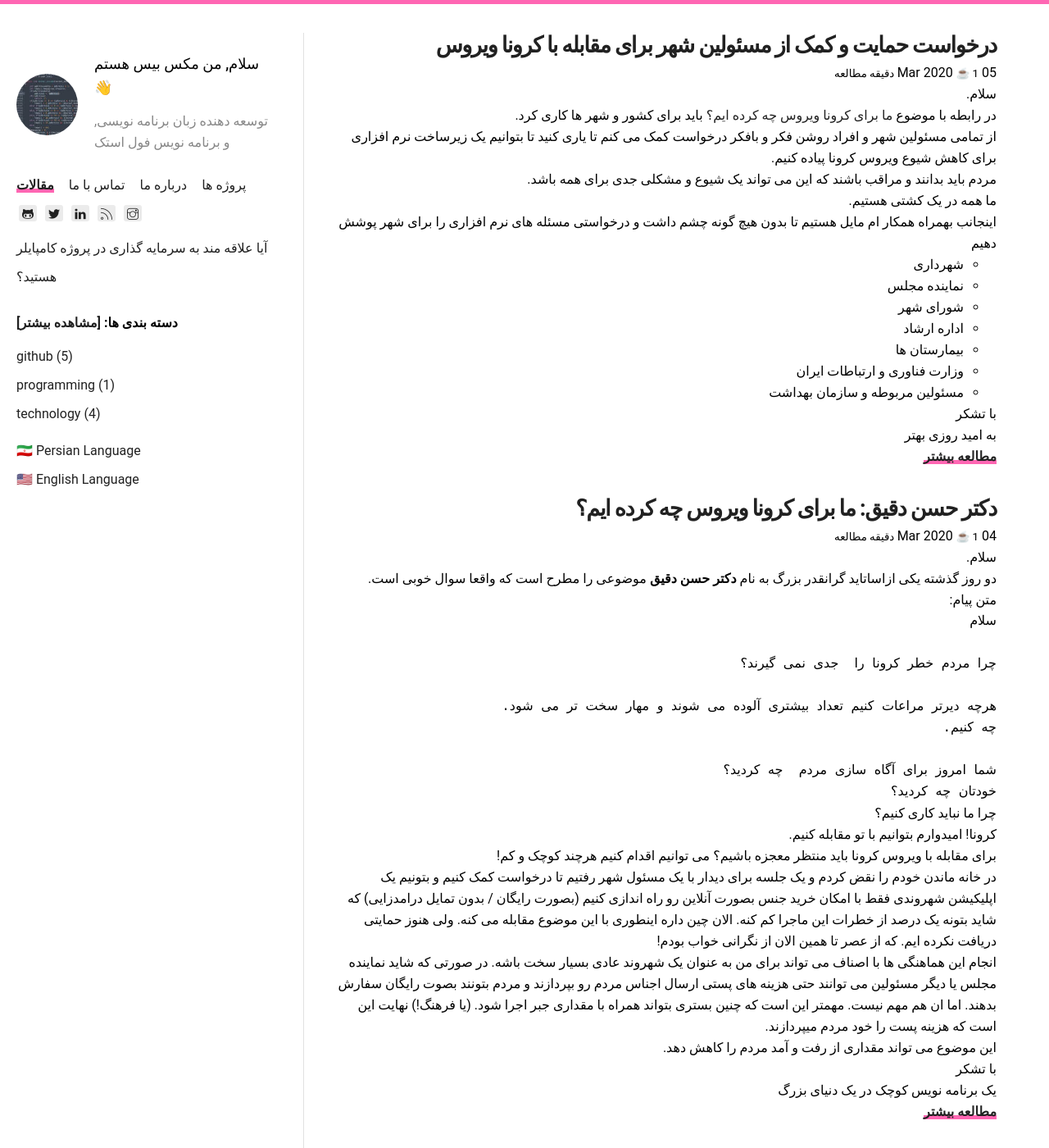
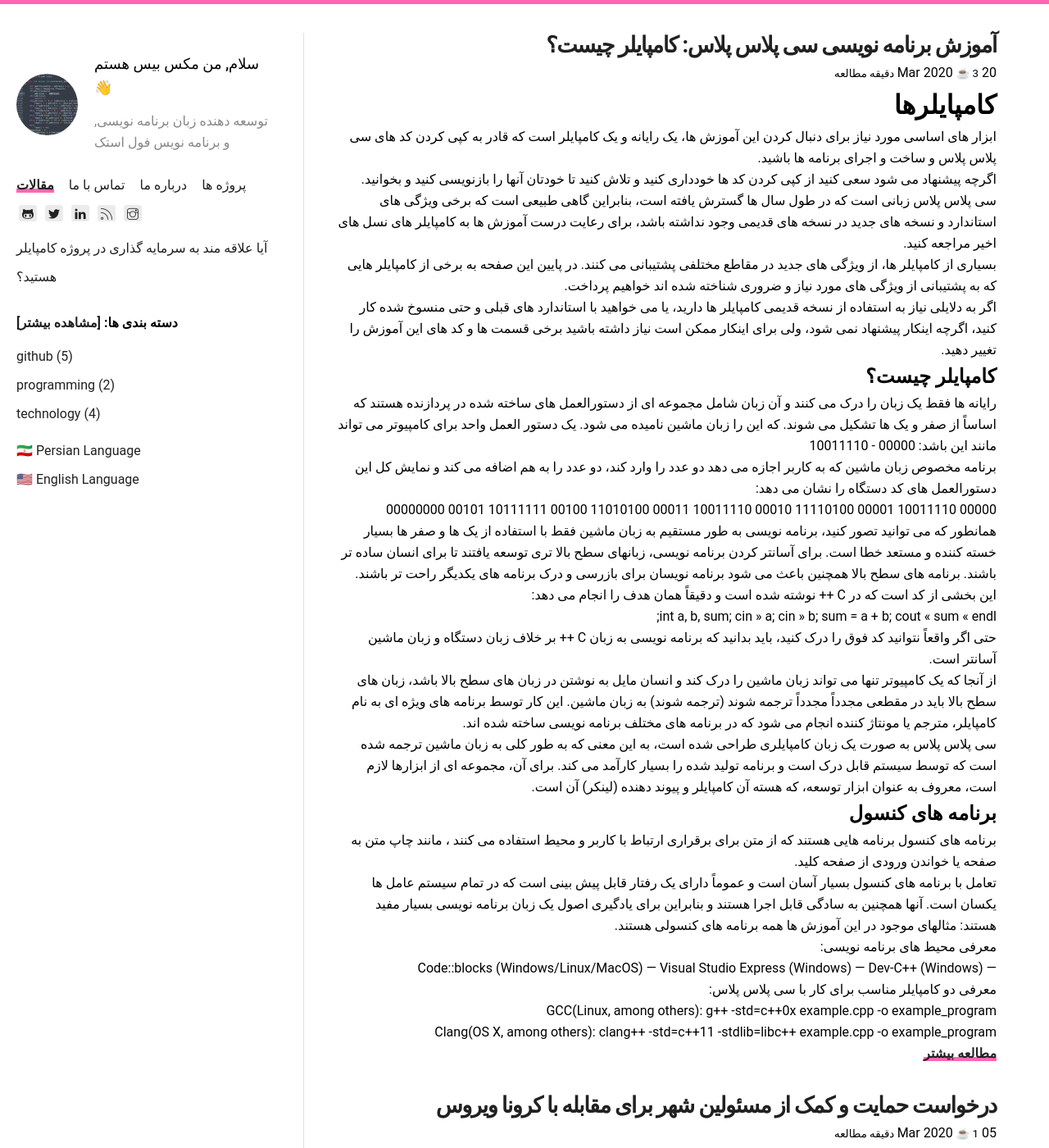
Before and after one commit to BaseMax/Fa.MaxBase.org, a Jekyll site: the page built from blog/index.html, in a window 1280 px wide and 1400 px high. Shown: the whole window at 82% size. Built offline with Jekyll 4.4.1, drawn with Linux system fonts in a browser that asks for light colours.

Commit message:
Update 2020-03-20-fa-what-is-compiler.md

```diff
--- a/_posts/fa/2020-03-20-fa-what-is-compiler.md
+++ b/_posts/fa/2020-03-20-fa-what-is-compiler.md
@@ -1,12 +1,12 @@
 ---
 layout: post
-title: آموزش برنامه نویسی سی پلاس پلاس: کامپایلر چیست؟
-date: 2020-01-10
+title: "آموزش برنامه نویسی سی پلاس پلاس: کامپایلر چیست؟"
+date: 2020-03-20
 permalink: /programming/what-is-compiler/
 lang: fa
 author: Max
 categories: programming
-description: ابزار های اساسی مورد نیاز برای دنبال کردن این آموزش ها، یک رایانه و یک کامپایلر است که قادر به کپی کردن کد های سی پلاس پلاس و ساخت و اجرای برنامه ها باشید.
+description: "ابزار های اساسی مورد نیاز برای دنبال کردن این آموزش ها، یک رایانه و یک کامپایلر است که قادر به کپی کردن کد های سی پلاس پلاس و ساخت و اجرای برنامه ها باشید."
 tags: programming compiler interpreter cpp
 ---
 
```
